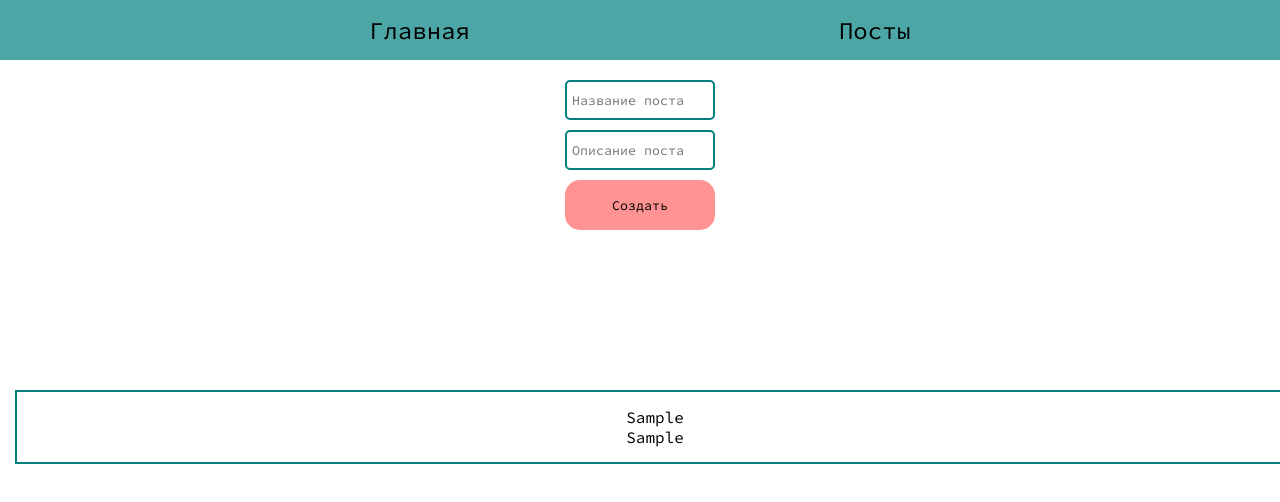
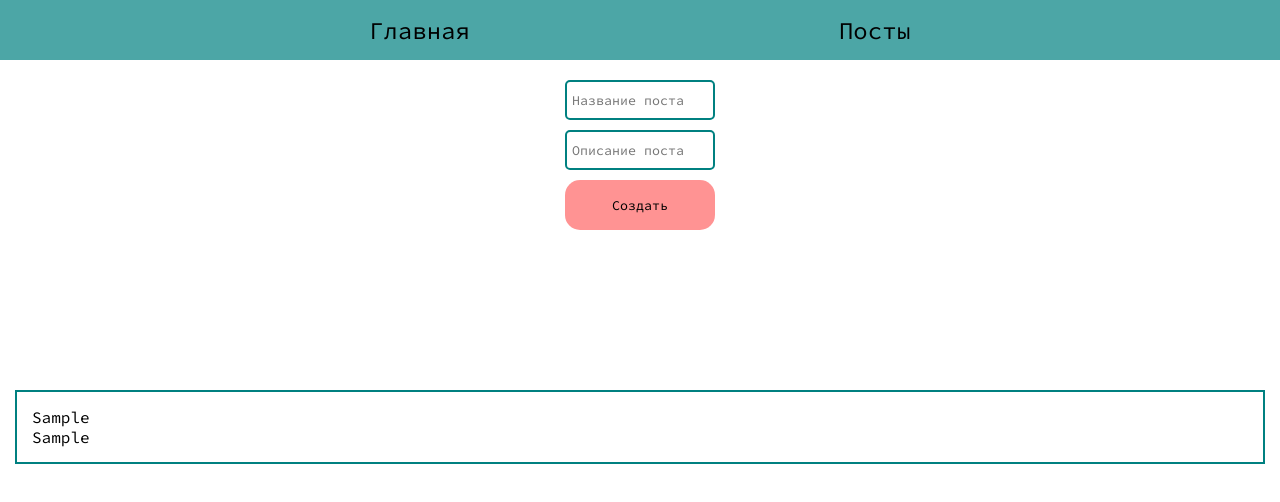
Before and after one commit to Evgenii-Buslaev/blog_vue, a Vue app: page / in a window 1280 px wide. Both pictures are taken after typing "Sample", "Sample" into the empty fields and a click on the button "Создать". Shown: the top 502 px of the page. Built offline with nearby package versions, Linux system fonts and the light colour scheme.

Commit message:
refactor: created post item

```diff
--- a/src/App.vue
+++ b/src/App.vue
@@ -16,7 +16,6 @@ export default {
       posts: [],
     };
   },
-
   methods: {
     createPost(post) {
       console.log(post);
--- /dev/null
+++ b/src/components/PostItem.vue
@@ -0,0 +1,31 @@
+<template>
+  <div class="list__item">
+    <div>{{ post.title }}</div>
+    <div>{{ post.body }}</div>
+  </div>
+</template>
+
+<script>
+export default {
+  props: {
+    post: {
+      type: Object,
+      reqired: true,
+    },
+  },
+};
+</script>
+
+<style lang="scss" scoped>
+.list__item {
+  width: auto;
+  height: auto;
+  margin: 15px;
+  padding: 15px;
+  border: 2px solid teal;
+  display: flex;
+  flex-direction: column;
+  justify-content: center;
+  align-items: flex-start;
+}
+</style>
--- a/src/components/PostList.vue
+++ b/src/components/PostList.vue
@@ -1,14 +1,13 @@
 <template>
   <div class="list">
-    <div v-for="post in posts" :key="post.id" class="list__item">
-      <div>{{ post.title }}</div>
-      <div>{{ post.body }}</div>
-    </div>
+    <post-item v-for="post in posts" :key="post.id" :post="post"></post-item>
   </div>
 </template>
 
 <script>
+import PostItem from "./PostItem.vue";
 export default {
+  components: { PostItem },
   props: {
     posts: { type: Array, required: true },
   },
@@ -21,16 +20,4 @@ export default {
   height: auto;
   margin: 15px 0;
 }
-
-.list__item {
-  width: 100%;
-  height: auto;
-  margin: 15px;
-  padding: 15px;
-  border: 2px solid teal;
-  display: flex;
-  flex-direction: column;
-  justify-content: center;
-  align-items: center;
-}
 </style>
```
